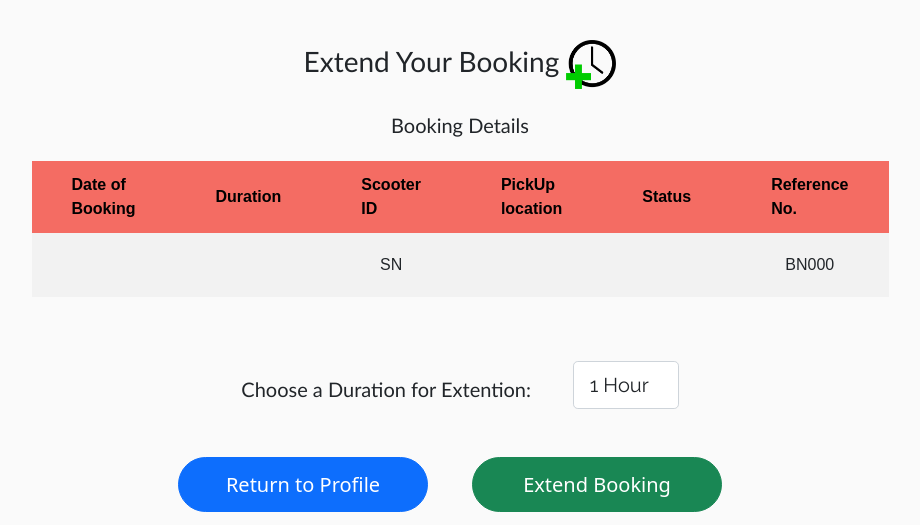
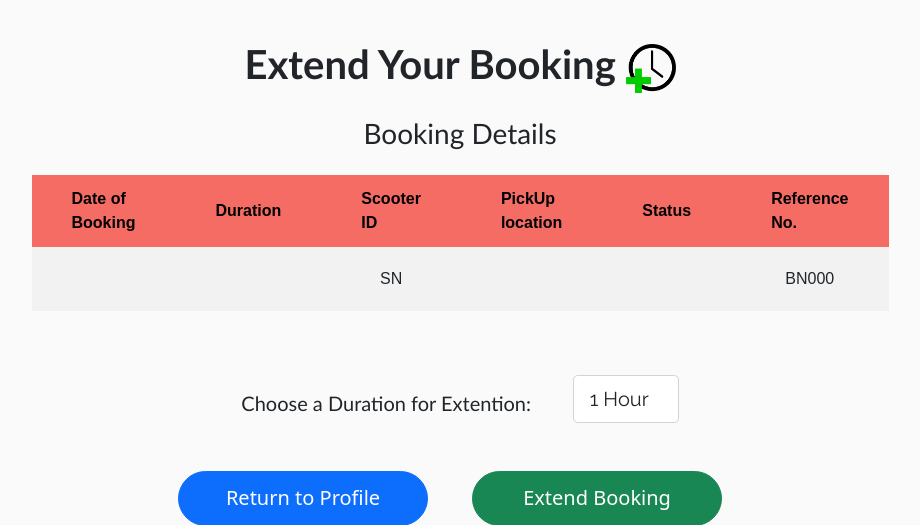
Before and after one commit to Lanrayy/software-engineering-project-comp2913, a Flask app: template app/templates/extend_booking.html in a window 1280 px wide. Shown: the part 57-582 px from the top of the page, without its empty margins (180-1100 px from the left). Run offline with Flask 2, Linux system fonts and the light colour scheme; the template is opened without the code that fills it: values that come from a table or form of the project are taken from there, others are empty; some libraries are stand-ins or nearby versions.

Commit message:
extend_booking.html - made page heading bold, increased size of heading and subheading

```diff
--- a/app/templates/extend_booking.html
+++ b/app/templates/extend_booking.html
@@ -7,15 +7,15 @@
   <div class="col-md-auto">
     <!-- row for header -->
     <div class="row p-3 text-center">
-      <h3 class="fw-normal text-nowrap">
+      <h1 class="text-nowrap">
         Extend Your Booking
         <img src="{{ url_for('static', filename='images/extend_icon.png') }}" alt="extend_icon" style="width:50px" class="img-fluid">
-      </h3>
+      </h1>
     </div>
 
     <!-- row for booking details heading -->
     <div class="row text-center">
-      <h5 class="fw-normal text-nowrap">Booking Details</h5>
+      <h3 class="fw-normal text-nowrap">Booking Details</h3>
     </div>
 
     <!-- row for table contents -->
```
